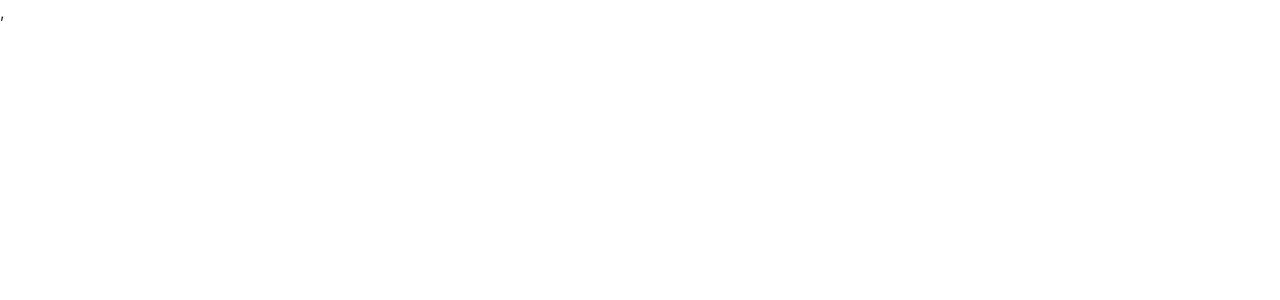
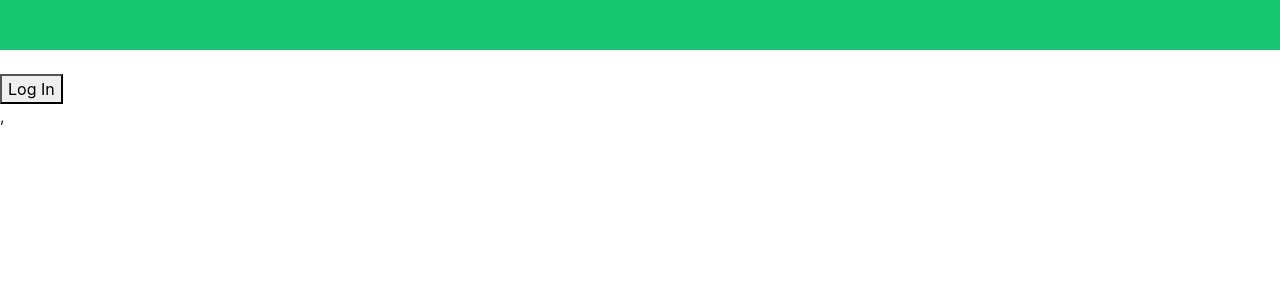
Before and after one commit to kialanpillay/compli-client, a React (Create React App) app in the folder app/: page /test in a window 1280 px wide. Shown: the top 300 px of the page. Built offline with nearby package versions, Linux system fonts and the light colour scheme.

Commit message:
test page

```diff
--- a/app/src/App.js
+++ b/app/src/App.js
@@ -22,6 +22,10 @@ export default function App() {
           <Route exact path="/capture">
             <Capture />
           </Route>
+          <Route exact path="/test">
+            <Test />
+          </Route>
+
         </Switch>
       </Router>
     </div>
--- a/app/src/pages/Test.js
+++ b/app/src/pages/Test.js
@@ -3,11 +3,13 @@ import Container from "react-bootstrap/Container";
 import Row from "react-bootstrap/Row";
 import Col from "react-bootstrap/Col";
 import Navbar from "../components/Navbar";
+import LoginButton from "../components/LoginButton";
 
 function Test() {
     return (
         <div>
            <Navbar />
+           <LoginButton/>
         </div>
     );
 }
```
